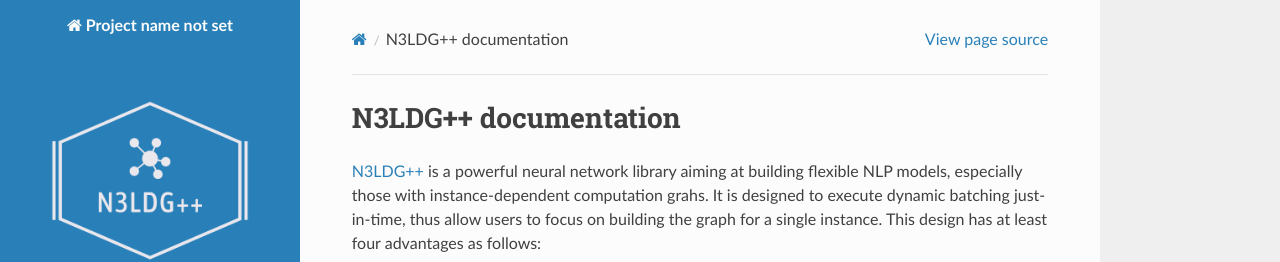
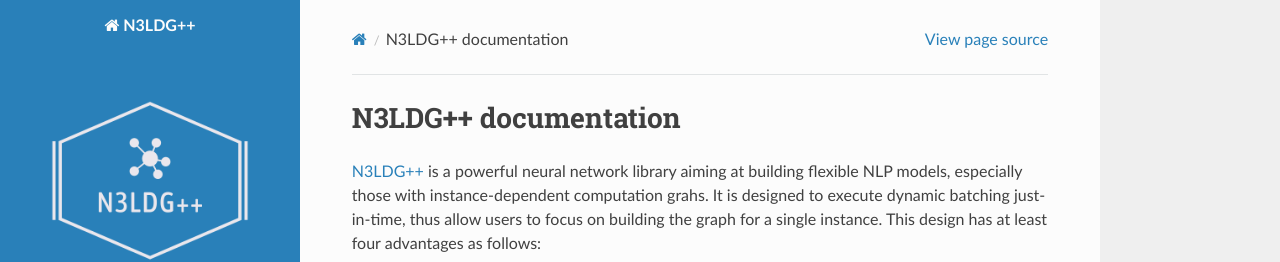
Before and after one commit to chncwang/InsNet, a Sphinx documentation site: the page built from docs/source/index.rst, in a window 1280 px wide. Shown: the top 262 px of the page. Built offline with Sphinx 7.4.7 and the Read the Docs theme 2.0.0, drawn with Linux system fonts in a browser that asks for light colours.

```diff
--- a/docs/source/conf.py
+++ b/docs/source/conf.py
@@ -27,17 +27,20 @@ subprocess.call('cd ../doxygen; doxygen', shell=True)
 # ones.
 extensions = [
     'sphinx.ext.mathjax',
+    'sphinx.ext.pngmath',
+    'sphinx.ext.todo',
     'breathe',
     'nbsphinx',
     'sphinx.ext.autodoc',
     'm2r',
-    'sphinxcontrib.napoleon' # Yay Napoleon! Go France!
+    'sphinxcontrib.napoleon'
 ]
 breathe_projects = {"N3LDG++": "../doxygen/xml/"}
 breathe_default_project = "N3LDG++"
 
 # -- Project information -----------------------------------------------------
 
+project = "N3LDG++"
 copyright = '2021, Chauncey Wang'
 author = 'Chauncey Wang'
 
--- a/docs/source/reference.rst
+++ b/docs/source/reference.rst
@@ -5,5 +5,5 @@ Operators
 ----------
 
 .. doxygengroup:: operator
-    ::members:
-    :content-only:
+        :members:
+        :content-only:
```
